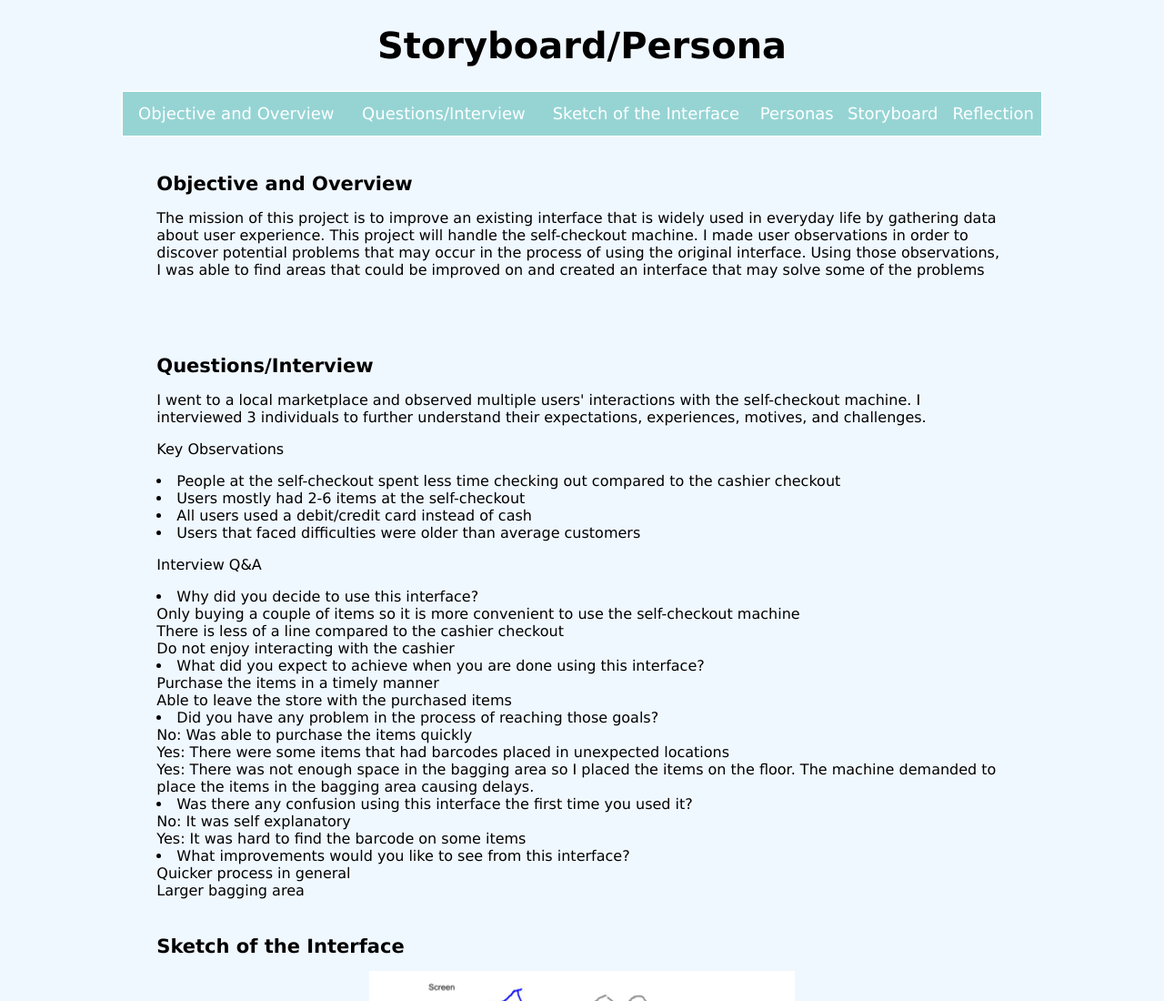
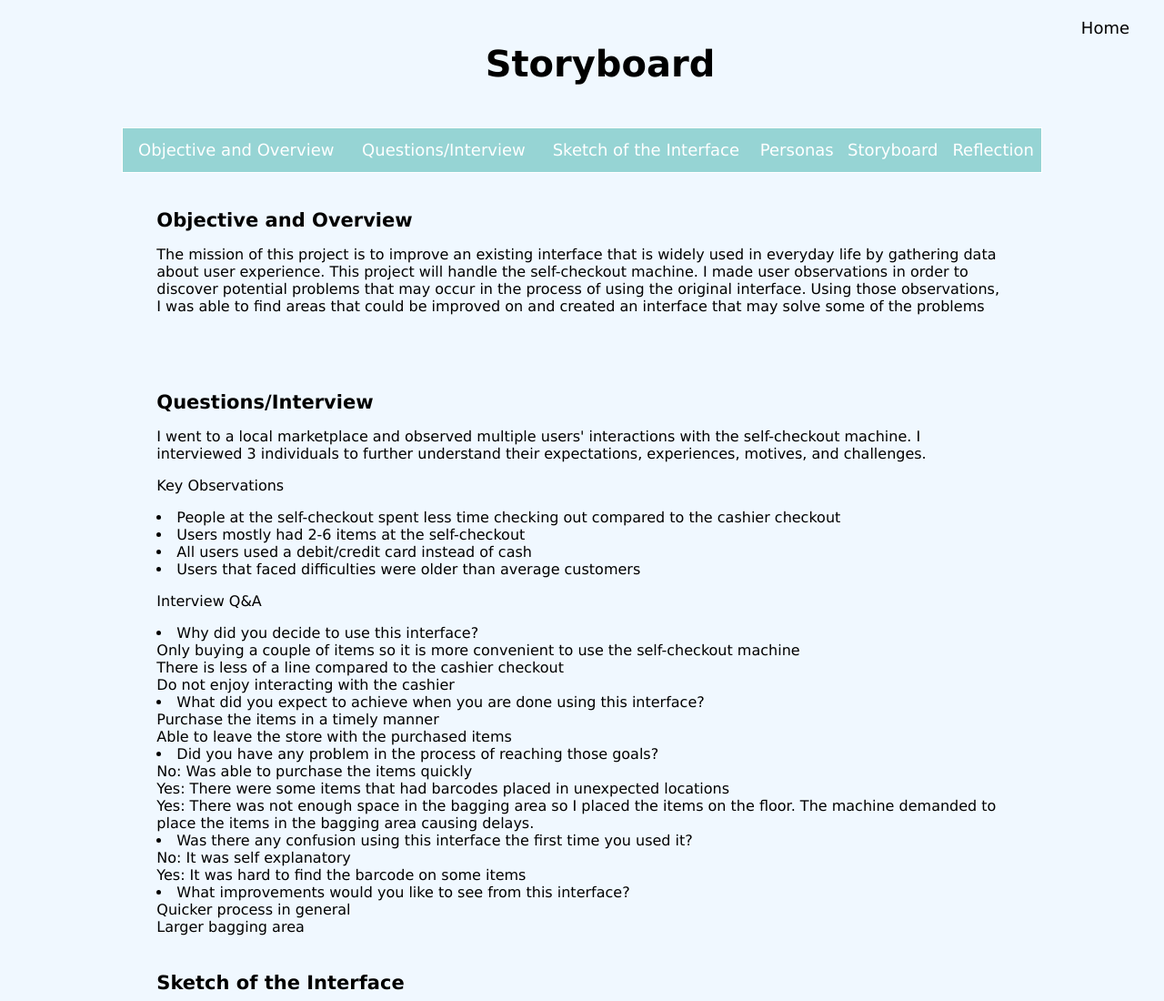
Before and after one commit to lazycat292/Storyboard, a plain HTML site: page index.html in a window 1280 px wide. Shown: the top 1100 px of the page at 91% size. Drawn offline with Linux system fonts and the light colour scheme.

Commit message:
Add files via upload

```diff
--- a/index.html
+++ b/index.html
@@ -8,7 +8,10 @@
 	</head>
     <body>
         <div id="topwrapper">
-            <h1>Storyboard/Persona</h1>
+            <div id="divleft"></div>
+            <div id="divmiddle"><h1>Storyboard</h1></div>
+            <div id="divright"><a id="home" href="https://lazycat292.github.io/PortfolioWebsite/"
+                title="NewLink" style="color:black">Home</a> </div>
         </div>
         <nav id="navigation">
             <table>
--- a/style.css
+++ b/style.css
@@ -1,3 +1,20 @@
+#home{
+    font-size: 18px;
+    text-align: center;
+    margin: 50px;
+}
+#divleft{
+    text-align:left;
+    width:25%;
+}
+#divright{
+    width:25%;
+    float: right;
+    text-align: right;
+}
+#divmiddle{
+    width:50%;
+}
 .center {
     display: block;
     margin-left: auto;
@@ -15,6 +32,8 @@ font-size:16px;
 }
 #topwrapper{
     margin:20px;
+    display: flex;
+    width: 100%;
 }
 #navigation{
     margin-left: 10%;
```
